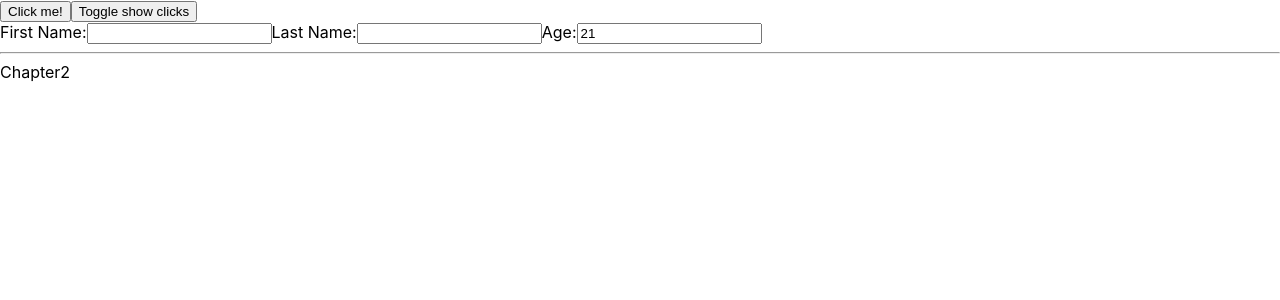
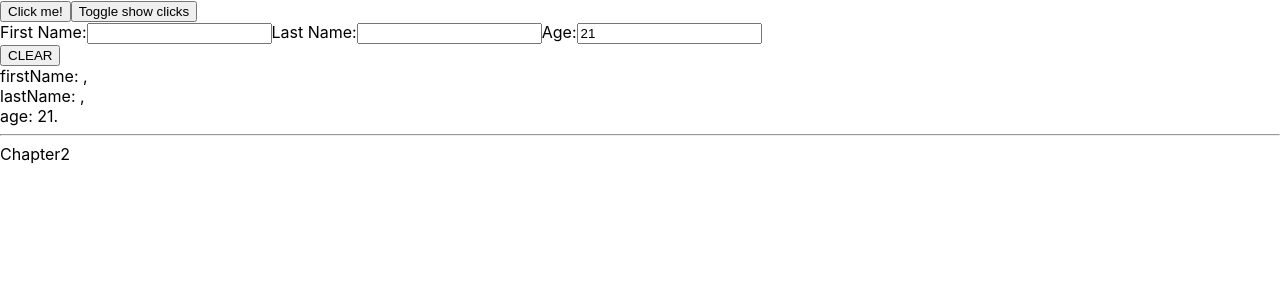
Before and after one commit to SmirnovskyAnna/react-hooks, a React (Create React App) app: page / in a window 1280 px wide. Shown: the top 300 px of the page. Built offline with nearby package versions, Linux system fonts and the light colour scheme.

Commit message:
updated input's form

```diff
--- a/src/components/HooksBasic/Chapter-1/FormExample.js
+++ b/src/components/HooksBasic/Chapter-1/FormExample.js
@@ -15,12 +15,21 @@ function FormField(props) {
   );
 }
 
+const DEFAULT_AGE = 21;
+
 export function FormExample() {
   const [firstName, setFirstName] = React.useState("");
   const [lastName, setLastName] = React.useState("");
-  const [age, setAge] = React.useState(21);
+  const [age, setAge] = React.useState(DEFAULT_AGE);
+
+  const clear = () => {
+    setFirstName("");
+    setLastName("");
+    setAge(DEFAULT_AGE);
+  };
 
   return (
+    <>
       <form>
         <FormField
           name="firstName"
@@ -44,5 +53,14 @@ export function FormExample() {
           onChange={(newValue) => setAge(newValue ? parseInt(newValue) : 0)}
         />
       </form>
+      <div>
+        <button onClick={clear}>CLEAR</button>
+      </div>
+      <div>
+        firstName: {firstName}, <br />
+        lastName: {lastName}, <br />
+        age: {age}.
+      </div>
+    </>
   );
 }
```
Lines whose indentation alone changed are shown as unchanged.
